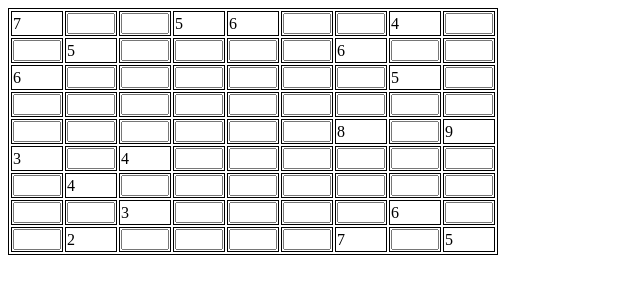
After one commit to David64423/sudoku, a PHP site: page /nivel3.php in a window 1280 px wide. The commit adds this page. Shown: the top 300 px of the page, without its empty margins (0-640 px from the left). Run offline with PHP 8.4, Linux system fonts and the light colour scheme.

Commit message:
nivel 1 terminado y el nivel 3 a la mitad

```diff
--- /dev/null
+++ b/nivel3.php
@@ -0,0 +1,139 @@
+<!DOCTYPE html>
+<html lang="es">
+<head>
+    <meta charset="UTF-8">
+    <meta http-equiv="X-UA-Compatible" content="IE=edge">
+    <meta name="viewport" content="width=device-width, initial-scale=1.0">
+    <?php
+        require "phpCss/nivel1php.php";
+    ?>
+</head>
+<body>
+
+
+    <table>
+        <tr>
+                <td> 7</td>
+                <td> <input max=9 min=1 class="lugares" type="number" name="" id=""> </td>
+                <td> <input max=9 min=1 class="lugares" type="number" name="" id=""> </td>
+                <td> 5 </td>
+                <td> 6 </td>
+                <td> <input max=9 min=1 class="lugares" type="number" name="" id=""> </td>
+                <td> <input max=9 min=1 class="lugares" type="number" name="" id=""></td>
+                <td> 4 </td>
+                <td> <input max=9 min=1 class="lugares" type="number" name="" id=""></td>
+
+        </tr>
+
+
+        <tr>
+                <td> <input max=9 min=1 class="lugares" type="number" name="" id=""></td>
+                <td> 5 </td>
+                <td> <input max=9 min=1 class="lugares" type="number" name="" id=""> </td>
+                <td> <input max=9 min=1 class="lugares" type="number" name="" id=""> </td>
+                <td> <input max=9 min=1 class="lugares" type="number" name="" id=""> </td>
+                <td> <input max=9 min=1 class="lugares" type="number" name="" id=""> </td>
+                <td> 6</td>
+                <td> <input max=9 min=1 class="lugares" type="number" name="" id=""> </td>
+                <td> <input max=9 min=1 class="lugares" type="number" name="" id=""></td>
+
+        </tr>
+
+        <tr>
+                <td> 6</td>
+                <td> <input max=9 min=1 class="lugares" type="number" name="" id=""> </td>
+                <td> <input max=9 min=1 class="lugares" type="number" name="" id=""> </td>
+                <td> <input max=9 min=1 class="lugares" type="number" name="" id=""> </td>
+                <td> <input max=9 min=1 class="lugares" type="number" name="" id=""> </td>
+                <td> <input max=9 min=1 class="lugares" type="number" name="" id=""> </td>
+                <td> <input max=9 min=1 class="lugares" type="number" name="" id=""></td>
+                <td> 5 </td>
+                <td> <input max=9 min=1 class="lugares" type="number" name="" id=""></td>
+
+        </tr>
+
+        <tr>
+                <td> <input max=9 min=1 class="lugares" type="number" name="" id=""></td>
+                <td> <input max=9 min=1 class="lugares" type="number" name="" id=""> </td>
+                <td> <input max=9 min=1 class="lugares" type="number" name="" id=""> </td>
+                <td> <input max=9 min=1 class="lugares" type="number" name="" id=""> </td>
+                <td> <input max=9 min=1 class="lugares" type="number" name="" id=""> </td>
+                <td> <input max=9 min=1 class="lugares" type="number" name="" id=""> </td>
+                <td> <input max=9 min=1 class="lugares" type="number" name="" id=""></td>
+                <td> <input max=9 min=1 class="lugares" type="number" name="" id=""> </td>
+                <td> <input max=9 min=1 class="lugares" type="number" name="" id=""></td>
+
+        </tr>
+
+
+        <tr>
+                <td> <input max=9 min=1 class="lugares" type="number" name="" id=""></td>
+                <td> <input max=9 min=1 class="lugares" type="number" name="" id=""> </td>
+                <td> <input max=9 min=1 class="lugares" type="number" name="" id=""> </td>
+                <td> <input max=9 min=1 class="lugares" type="number" name="" id=""> </td>
+                <td> <input max=9 min=1 class="lugares" type="number" name="" id=""> </td>
+                <td> <input max=9 min=1 class="lugares" type="number" name="" id=""> </td>
+                <td> 8</td>
+                <td> <input max=9 min=1 class="lugares" type="number" name="" id=""> </td>
+                <td> 9</td>
+
+        </tr>
+
+        <tr>
+                <td> 3</td>
+                <td> <input max=9 min=1 class="lugares" type="number" name="" id=""> </td>
+                <td> 4 </td>
+                <td> <input max=9 min=1 class="lugares" type="number" name="" id=""> </td>
+                <td> <input max=9 min=1 class="lugares" type="number" name="" id=""> </td>
+                <td> <input max=9 min=1 class="lugares" type="number" name="" id=""> </td>
+                <td> <input max=9 min=1 class="lugares" type="number" name="" id=""></td>
+                <td> <input max=9 min=1 class="lugares" type="number" name="" id=""> </td>
+                <td> <input max=9 min=1 class="lugares" type="number" name="" id=""></td>
+
+        </tr>
+
+
+        <tr>
+                <td> <input max=9 min=1 class="lugares" type="number" name="" id=""></td>
+                <td> 4 </td>
+                <td> <input max=9 min=1 class="lugares" type="number" name="" id=""> </td>
+                <td> <input max=9 min=1 class="lugares" type="number" name="" id=""> </td>
+                <td> <input max=9 min=1 class="lugares" type="number" name="" id=""> </td>
+                <td> <input max=9 min=1 class="lugares" type="number" name="" id=""> </td>
+                <td> <input max=9 min=1 class="lugares" type="number" name="" id=""></td>
+                <td> <input max=9 min=1 class="lugares" type="number" name="" id=""> </td>
+                <td> <input max=9 min=1 class="lugares" type="number" name="" id=""></td>
+
+        </tr>
+
+
+        <tr>
+                <td> <input max=9 min=1 class="lugares" type="number" name="" id=""></td>
+                <td> <input max=9 min=1 class="lugares" type="number" name="" id=""> </td>
+                <td> 3 </td>
+                <td> <input max=9 min=1 class="lugares" type="number" name="" id=""> </td>
+                <td> <input max=9 min=1 class="lugares" type="number" name="" id=""> </td>
+                <td> <input max=9 min=1 class="lugares" type="number" name="" id=""> </td>
+                <td> <input max=9 min=1 class="lugares" type="number" name="" id=""></td>
+                <td> 6 </td>
+                <td> <input max=9 min=1 class="lugares" type="number" name="" id=""></td>
+
+        </tr>
+
+        <tr>
+                <td> <input max=9 min=1 class="lugares" type="number" name="" id=""></td>
+                <td> 2 </td>
+                <td> <input max=9 min=1 class="lugares" type="number" name="" id=""> </td>
+                <td> <input max=9 min=1 class="lugares" type="number" name="" id=""> </td>
+                <td> <input max=9 min=1 class="lugares" type="number" name="" id=""> </td>
+                <td> <input max=9 min=1 class="lugares" type="number" name="" id=""> </td>
+                <td> 7</td>
+                <td> <input max=9 min=1 class="lugares" type="number" name="" id=""> </td>
+                <td> 5</td>
+
+        </tr>
+
+    </table>
+
+</body>
+</html>
--- a/phpCss/nivel1php.php
+++ b/phpCss/nivel1php.php
@@ -19,4 +19,15 @@ body{
     background-color: var(--white);
 }
 
+.nF{
+    display:flex;
+    justify-content:center;
+    border:1px solid black;
+}
+
+.lugares{
+}
+
+
+
 </style>
```
Also changed, not shown: js/nivel1.js (+29 -0 lines), nivel1.php (+32 -25 lines).
